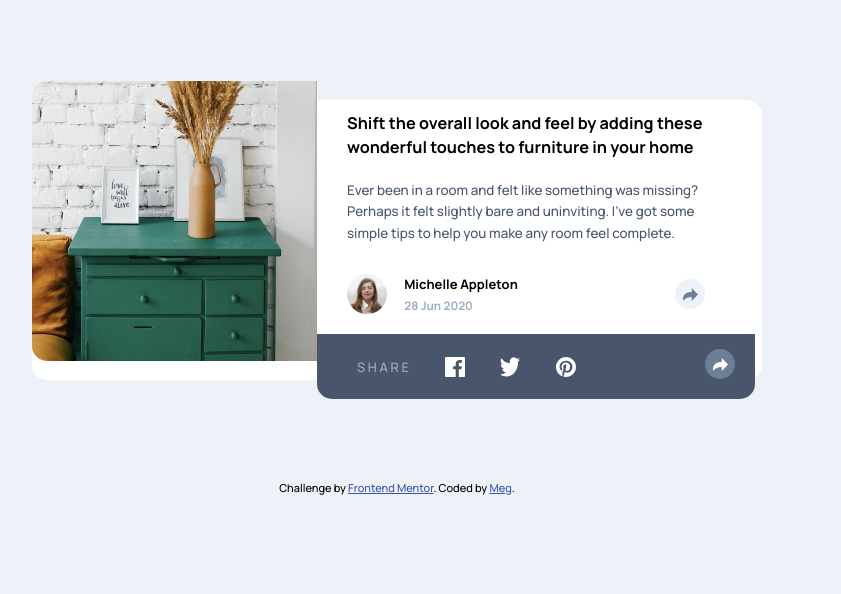
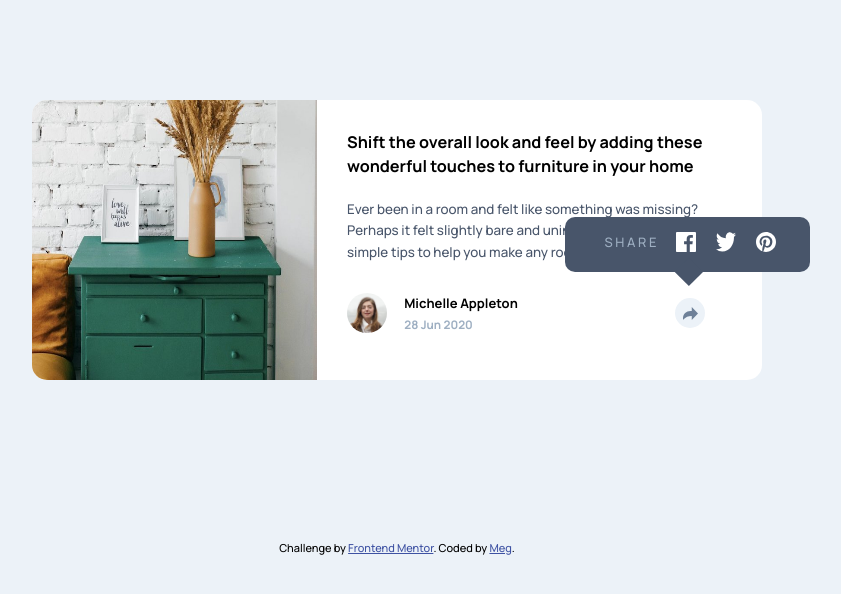
Before and after one commit to mbarnstien/article-preview-component, a plain HTML site: page index.html in a window 1280 px wide. Shown: the whole page, without its empty margins (243-1084 px from the left). Drawn offline with Linux system fonts and the light colour scheme.

Commit message:
Active styles for desktop

```diff
--- a/index.html
+++ b/index.html
@@ -33,6 +33,9 @@
             <img src="images/icon-share.svg" alt="Share" id="share"/>
           </div>
         </div>
+      </div>
+    </div>
+  </div>
   <div class="active-share">
     <div class="share-icons">
       <p>S h a r e</p>
@@ -44,9 +47,7 @@
       <svg xmlns="http://www.w3.org/2000/svg" width="15" height="13" ><path id="active-arrow" fill="#6E8098" d="M15 6.495L8.766.014V3.88H7.441C3.33 3.88 0 7.039 0 10.936v2.049l.589-.612C2.59 10.294 5.422 9.11 8.39 9.11h.375v3.867L15 6.495z"/></svg>
     </div>
   </div>
-      </div>
-    </div>
-  </div>
+  <div class="pointer "></div>
   <div class="attribution">
     Challenge by <a href="https://www.frontendmentor.io?ref=challenge" target="_blank">Frontend Mentor</a>.
     Coded by <a href="https://github.com/mbarnstien">Meg</a>.
--- a/main.css
+++ b/main.css
@@ -92,8 +92,8 @@ img {
 }
 
 /**Javascript Active States**/
-.hide {
-    display: none;
+.hidden {
+    display: none !important;
 }
 
 .active-share {
@@ -102,7 +102,9 @@ img {
     justify-content: space-between;
     flex-direction: row;
     border-radius: 0 0 15px 15px;
+    margin: -100px 0 0 30px;
     height: 65px;
+    width: 85%;
 }
 
 .active-share p {
@@ -185,4 +187,39 @@ img {
         margin-right: 20px;
     }
 
+    .active-share {
+        height: 55px;
+        width: 245px;
+        background: hsl(217, 19%, 35%);
+        display: block;
+        margin: 0 auto;
+        border-radius: 10px;
+        margin-top: 50px;
+        z-index: 9;
+        transform: translateX(290px) translateY(-263px);
+    }
+
+    .pointer {
+        height: 20px;
+        width: 20px;
+        background: hsl(217, 19%, 35%);
+        margin: 0 auto;
+        transform: rotate(45deg) translateY(-420px) translateX(55px);
+        margin-top: -15px;
+        position: relative;
+        left: calc(0.5vw - 50px);
+    }
+
+    .active-share p {
+        font-size: 13px;
+    }
+
+    .share-icons {
+        width: 70%;
+        padding-top: 15px;
+    }
+
+    .active-circle {
+        display: none !important;
+    }
 }
```
Lines whose indentation alone changed are shown as unchanged.
